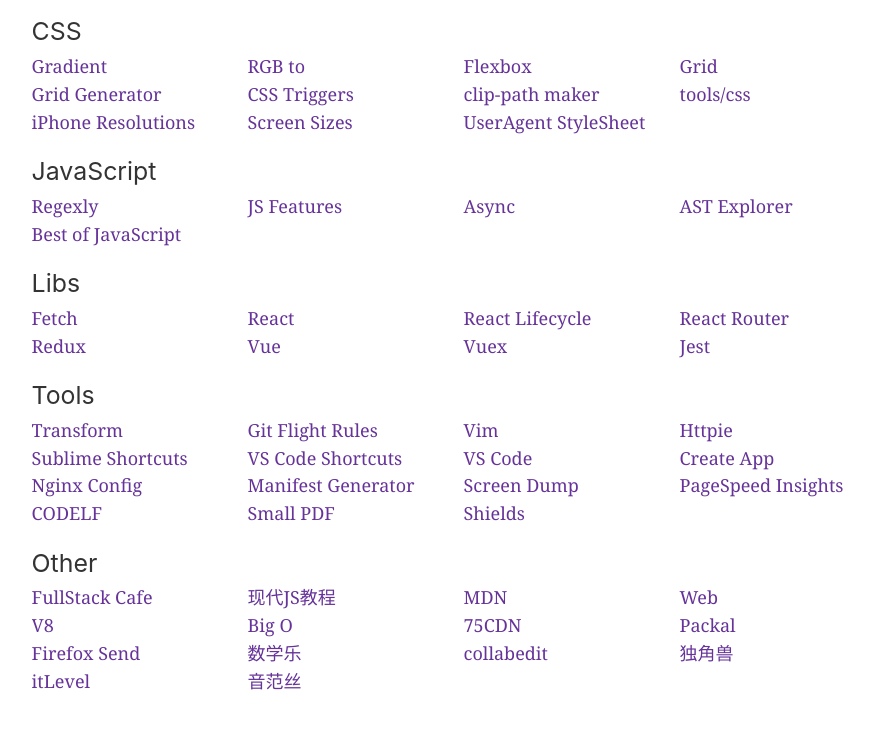
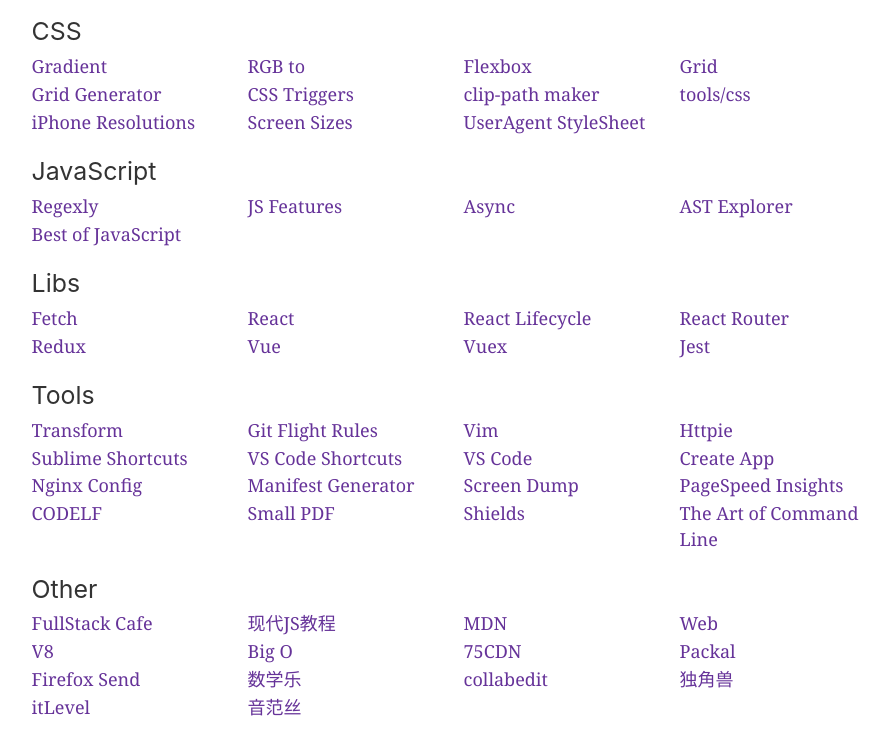
Before and after one commit to uniquexiaobai/hao, a Gatsby site: page / in a window 1280 px wide. Shown: the part 412-1166 px from the top of the page, without its empty margins (148-1036 px from the left). Built offline with nearby package versions, Linux system fonts and the light colour scheme; Gatsby itself is replaced by a stand-in of ours.

Commit message:
add the art of command

```diff
--- a/src/pages/index.js
+++ b/src/pages/index.js
@@ -285,6 +285,10 @@
                 name: 'Shields',
                 url: 'https://shields.io/',
             },
+            {
+                name: 'The Art of Command Line',
+                url: 'https://github.com/jlevy/the-art-of-command-line/blob/master/README-zh.md',
+            },
         ],
     },
     {
```
